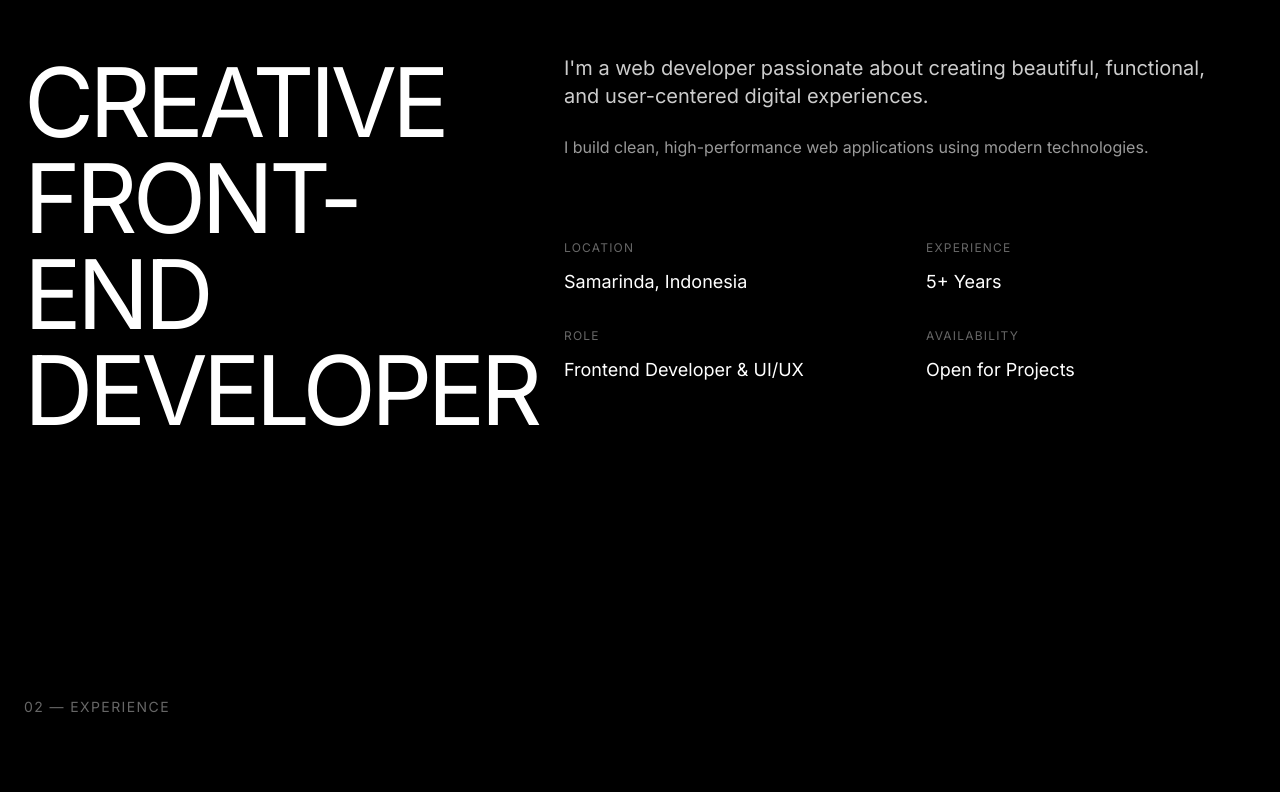
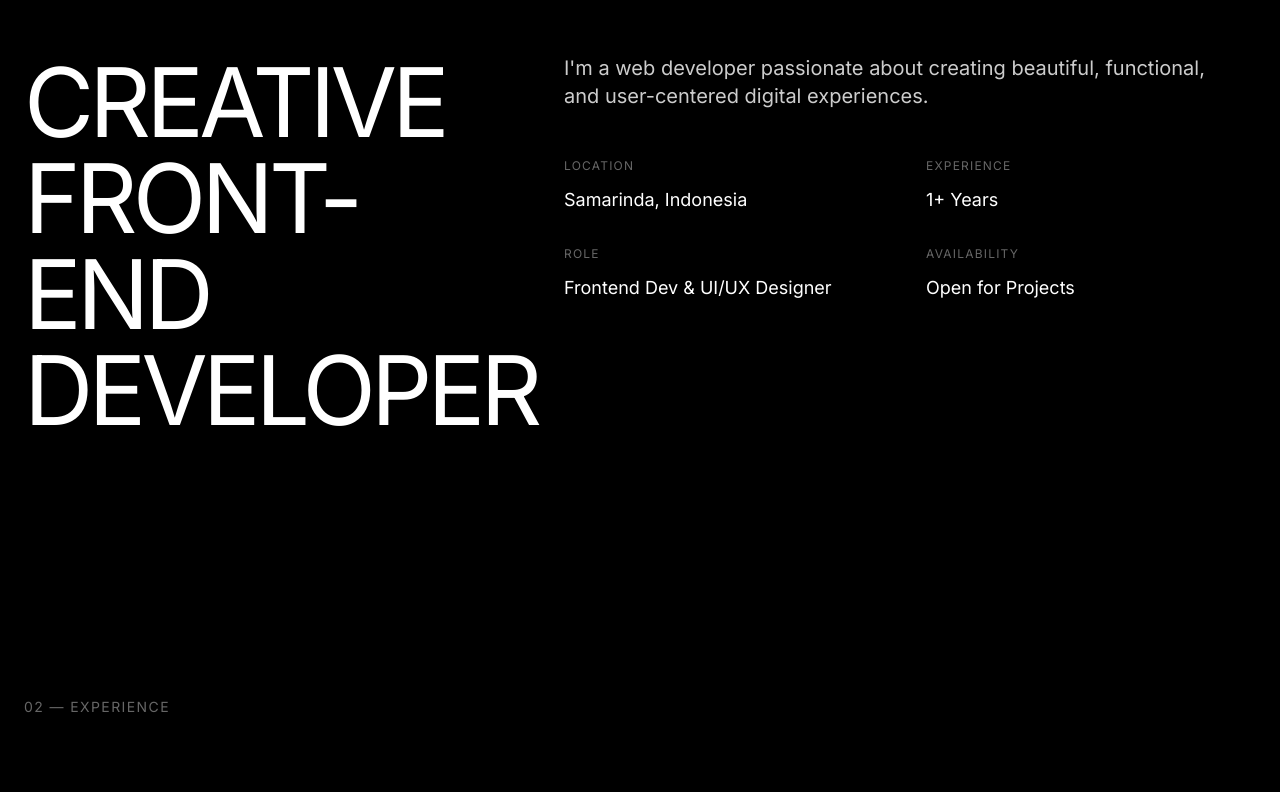
Before and after one commit to mhmmdarsy/arc-porto, a React (Vite) app: page / in a window 1280 px wide. Shown: the part 1060-1852 px from the top of the page. Built offline with nearby package versions, Linux system fonts and the light colour scheme.

Commit message:
feat: Add About section component and initialize global CSS with Tailwind and base styles.

```diff
--- a/src/components/sections/about/AboutSection.tsx
+++ b/src/components/sections/about/AboutSection.tsx
@@ -33,18 +33,14 @@ export function AboutSection() {
           <div className="lg:col-span-7 space-y-12">
             {/* Bio */}
             <div className="max-w-2xl">
-              <p className="text-lg md:text-xl leading-relaxed opacity-80 mb-6">
+              <p className="text-lg md:text-xl leading-relaxed opacity-80">
                 I'm a web developer passionate about creating beautiful,
                 functional, and user-centered digital experiences.
-              </p>
-              <p className="leading-relaxed opacity-60">
-                I build clean, high-performance web applications using modern
-                technologies.
               </p>
             </div>
 
             {/* Quick Facts */}
-            <div className="grid grid-cols-1 md:grid-cols-2 gap-8 pt-8">
+            <div className="grid grid-cols-1 md:grid-cols-2 gap-8">
               <div>
                 <p className="text-xs uppercase tracking-widest opacity-40 mb-3">
                   Location
@@ -55,13 +51,13 @@ export function AboutSection() {
                 <p className="text-xs uppercase tracking-widest opacity-40 mb-3">
                   Experience
                 </p>
-                <p className="text-lg">5+ Years</p>
+                <p className="text-lg">1+ Years</p>
               </div>
               <div>
                 <p className="text-xs uppercase tracking-widest opacity-40 mb-3">
                   Role
                 </p>
-                <p className="text-lg">Frontend Developer & UI/UX</p>
+                <p className="text-lg">Frontend Dev & UI/UX Designer</p>
               </div>
               <div>
                 <p className="text-xs uppercase tracking-widest opacity-40 mb-3">
```
